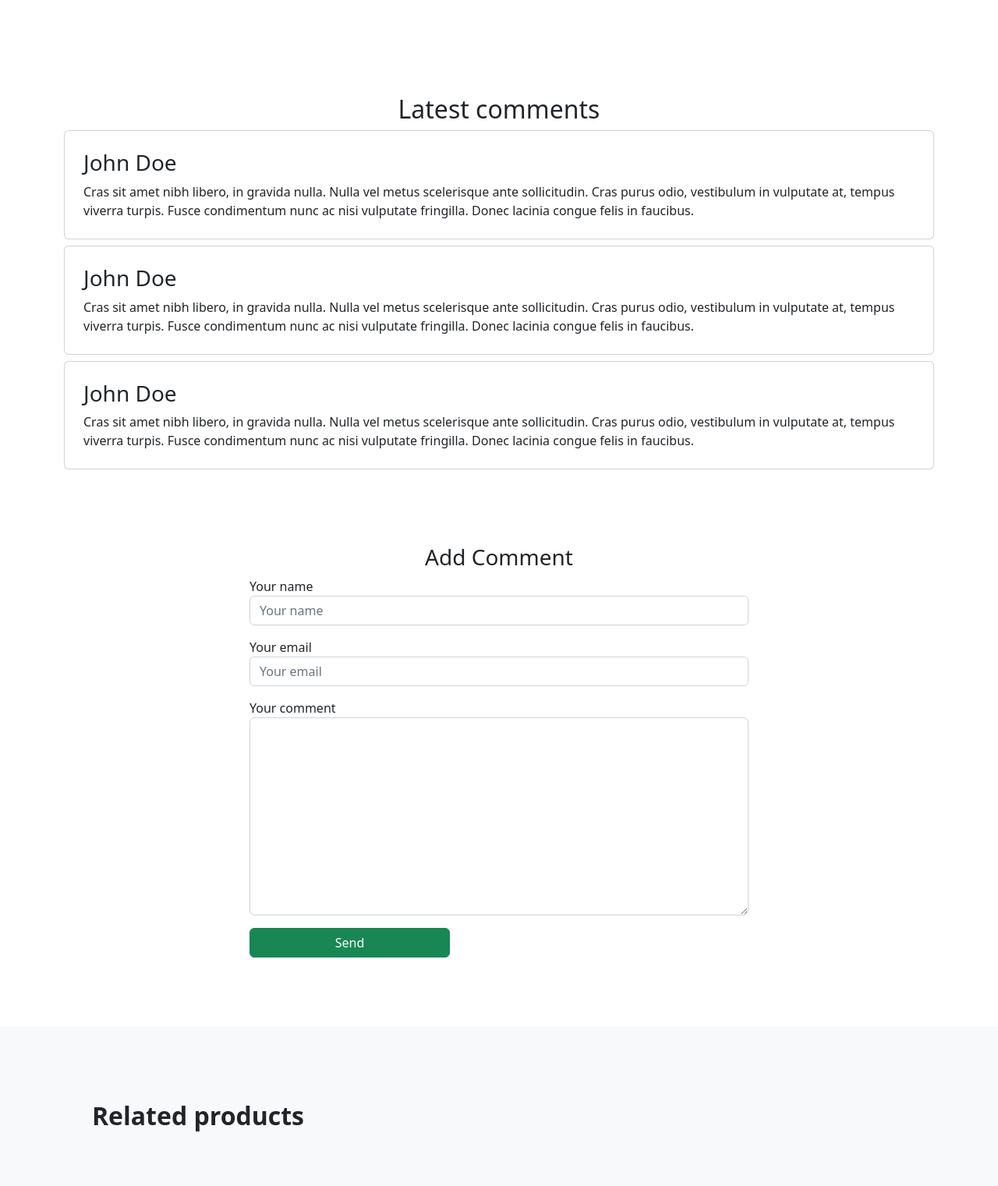
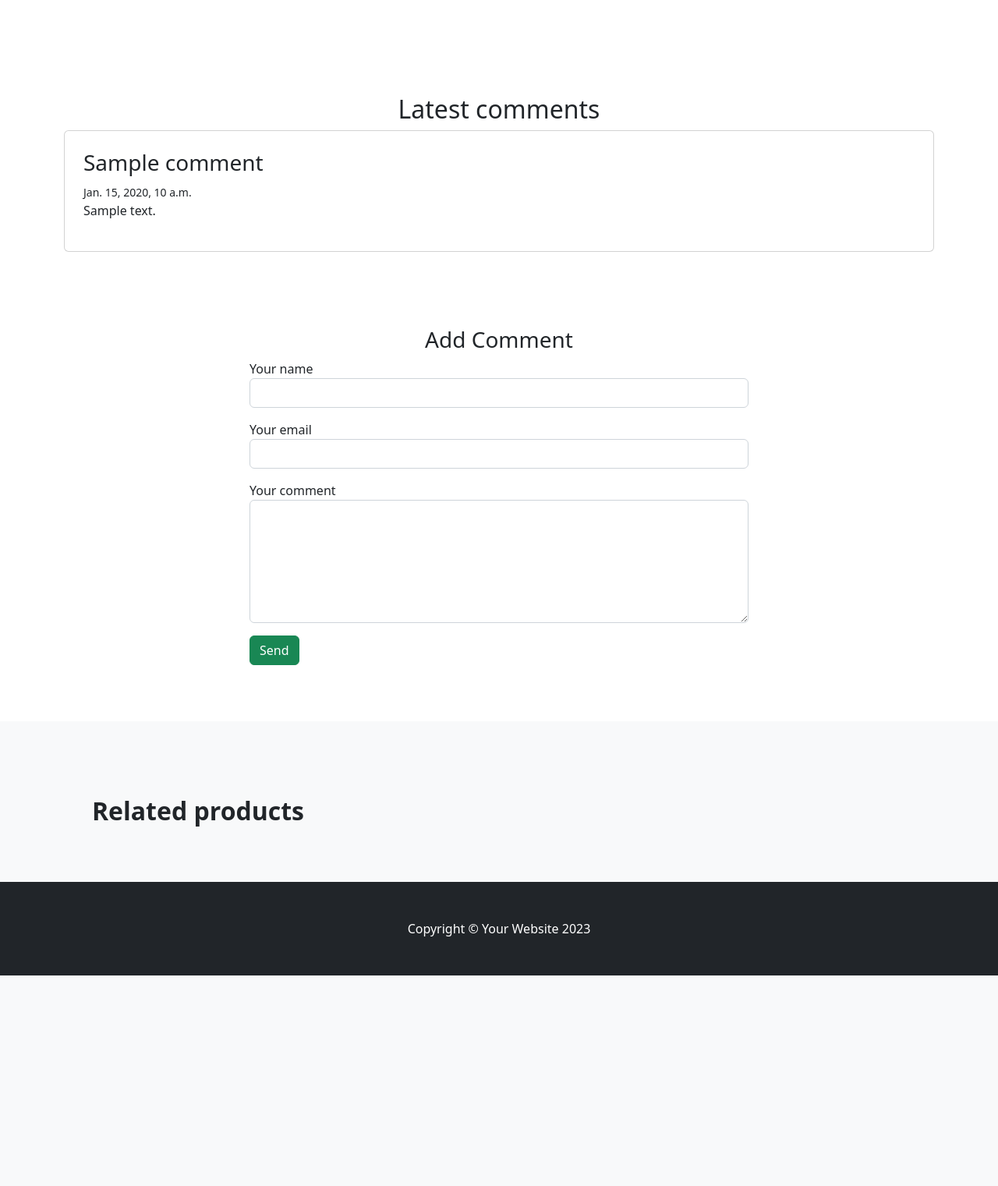
Before and after one commit to ex1ndle1/online-shop, a Django app: page /details/1/ in a window 1280 px wide. Shown: the part 649-2170 px from the top of the page at 78% size. After the commit the page ends 1900 px from the top, so only its background shows below. Run offline with Django 5.2, Linux system fonts and the light colour scheme; data comes from the database, SQL or seed files in the repository; both versions use the stored data as it was after the commit; tables that the repository leaves empty hold one stand-in row (values such as "Sample post"); some libraries are stand-ins or nearby versions.

Commit message:
added oreders and comments parts

```diff
--- a/app/forms.py
+++ b/app/forms.py
@@ -1,4 +1,4 @@
-from .models import Product, Category
+from .models import Product, Category, Comment
 from django import forms
 
 class ProductForm(forms.ModelForm):
@@ -13,3 +13,10 @@ class CategoryForm(forms.ModelForm):
      class Meta:
          model = Category
          fields = ['title']
+
+
+
+class CommentForm(forms.ModelForm):
+    class Meta:
+        model = Comment
+        fields = ['name', 'email', 'text']
--- a/app/templates/app/detail.html
+++ b/app/templates/app/detail.html
@@ -1,4 +1,4 @@
-{%load static%}
+{% load static %}
 <!DOCTYPE html>
 <html lang="en">
     <head>
@@ -7,26 +7,32 @@
         <meta name="description" content="" />
         <meta name="author" content="" />
         <title>Shop Item - Start Bootstrap Template</title>
-        <!-- Favicon-->
-        <link rel="icon" type="image/x-icon" href="assets/favicon.ico" />
+
         <!-- Bootstrap icons-->
         <link href="https://cdn.jsdelivr.net/npm/bootstrap-icons@1.5.0/font/bootstrap-icons.css" rel="stylesheet" />
-        <!-- Core theme CSS (includes Bootstrap)-->
-        <link href="{% static 'app/css/styles.css'%}" rel="stylesheet" />
+
+        <!-- Core theme CSS -->
+        <link href="{% static 'app/css/styles.css' %}" rel="stylesheet" />
     </head>
     <body>
+
         <!-- Navigation-->
         <nav class="navbar navbar-expand-lg navbar-light bg-light">
             <div class="container px-4 px-lg-5">
                 <a class="navbar-brand" href="#!">Start Bootstrap</a>
-                <button class="navbar-toggler" type="button" data-bs-toggle="collapse" data-bs-target="#navbarSupportedContent" aria-controls="navbarSupportedContent" aria-expanded="false" aria-label="Toggle navigation"><span class="navbar-toggler-icon"></span></button>
+                <button class="navbar-toggler" type="button" data-bs-toggle="collapse" data-bs-target="#navbarSupportedContent"
+                    aria-controls="navbarSupportedContent" aria-expanded="false" aria-label="Toggle navigation">
+                    <span class="navbar-toggler-icon"></span>
+                </button>
+
                 <div class="collapse navbar-collapse" id="navbarSupportedContent">
                     <ul class="navbar-nav me-auto mb-2 mb-lg-0 ms-lg-4">
                         <li class="nav-item"><a class="nav-link active" aria-current="page" href="#!">Home</a></li>
                         <li class="nav-item"><a class="nav-link" href="#!">About</a></li>
                         <li></li>
                         <li class="nav-item dropdown">
-                            <a class="nav-link dropdown-toggle" id="navbarDropdown" href="#" role="button" data-bs-toggle="dropdown" aria-expanded="false">Shop</a>
+                            <a class="nav-link dropdown-toggle" id="navbarDropdown" href="#" role="button" data-bs-toggle="dropdown"
+                                aria-expanded="false">Shop</a>
                             <ul class="dropdown-menu" aria-labelledby="navbarDropdown">
                                 <li><a class="dropdown-item" href="#!">All Products</a></li>
                                 <li><hr class="dropdown-divider" /></li>
@@ -35,142 +41,139 @@
                             </ul>
                         </li>
                     </ul>
+
                     <form class="d-flex">
                         <input type="text" class="form-contro">
                         <button class="btn btn-outline-dark" type="submit">
-                            <i class="bi-search-fill me-1"></i>
-                            Search
-
+                            <i class="bi-search-fill me-1"></i> Search
                         </button>
                     </form>
                 </div>
             </div>
         </nav>
+
         <!-- Product section-->
         <section class="py-5">
-
-
             <div class="container px-4 px-lg-5 my-5">
                 <div class="row gx-4 gx-lg-5 align-items-center">
-                    <div class="col-md-6"><img class="card-img-top mb-5 mb-md-0" src="{{product.image.url}}" alt="..." /></div>
+                    <div class="col-md-6">
+                        <img class="card-img-top mb-5 mb-md-0" src="{{ product.image.url }}" alt="..." />
+                    </div>
+
                     <div class="col-md-6">
                         <div class="small mb-1">Rating: 124 </div>
-                        <h1 class="display-5 fw-bolder">{{product.name}}</h1>
+                        <h1 class="display-5 fw-bolder">{{ product.name }}</h1>
+
                         <div class="fs-5 mb-5">
-                            <span class="text-decoration-line-through">{{product.price}}</span>
-                            <span>{{product.discounted_price}}</span>
+                            <span class="text-decoration-line-through">{{ product.price }}</span>
+                            <span>{{ product.discounted_price }}</span>
                         </div>
-                        <p class="lead">{{product.description}}</p>
+
+                        <p class="lead">{{ product.description }}</p>
+
                         <div class="d-flex">
                             <form>
                                 <div class="form-group">
                                     <h2>Place an order</h2>
                                 </div>
+
                                 <div class="form-group mb-3">
-                                  <label for="formGroupExampleInput">Your name</label>
-                                  <input type="text" class="form-control"  placeholder="Your name">
-                                </div>
-                                <div class="form-group mb-3">
-                                  <label for="formGroupExampleInput2">Your phone</label>
-                                  <input type="text" class="form-control" placeholder="Your phone">
+                                    <label>Your name</label>
+                                    <input type="text" class="form-control" placeholder="Your name">
                                 </div>
 
+                                <div class="form-group mb-3">
+                                    <label>Your phone</label>
+                                    <input type="text" class="form-control" placeholder="Your phone">
+                                </div>
 
+                                <div class="form-group mb-3">
+                                    <input type="text" class="btn btn-success" value="Send">
+                                </div>
+                            </form>
+                        </div>
 
-                                  <div class="form-group mb-3">
-
-                                    <input type="text" class="btn btn-success" value="Send">
-                                  </div>
-                              </form>
-
-                        </div>
                     </div>
                 </div>
             </div>
         </section>
 
+        <!-- COMMENTS SECTION -->
         <div class="container mt-4 mb-4">
             <div class="row">
+
+                <!-- COMMENTS LIST -->
                 <div class="col-12">
                     <div class="text-center">
                         <h2>Latest comments</h2>
                     </div>
 
+                    {% for c in comments %}
                     <div class="media card p-4 mt-2">
                         <div class="media-body">
-                          <h3 class="mt-0">John Doe</h3>
-                          Cras sit amet nibh libero, in gravida nulla. Nulla vel metus scelerisque ante sollicitudin. Cras purus odio, vestibulum in vulputate at, tempus viverra turpis. Fusce condimentum nunc ac nisi vulputate fringilla. Donec lacinia congue felis in faucibus.
+                            <h3 class="mt-0">{{ c.name }}</h3>
+                            <small>{{ c.created_at }}</small>
+                            <p>{{ c.text }}</p>
                         </div>
                     </div>
-
-                    <div class="media card p-4 mt-2">
-                        <div class="media-body">
-                          <h3 class="mt-0">John Doe</h3>
-                          Cras sit amet nibh libero, in gravida nulla. Nulla vel metus scelerisque ante sollicitudin. Cras purus odio, vestibulum in vulputate at, tempus viverra turpis. Fusce condimentum nunc ac nisi vulputate fringilla. Donec lacinia congue felis in faucibus.
-                        </div>
-                    </div>
-
-                    <div class="media card p-4 mt-2">
-                        <div class="media-body">
-                          <h3 class="mt-0">John Doe</h3>
-                          Cras sit amet nibh libero, in gravida nulla. Nulla vel metus scelerisque ante sollicitudin. Cras purus odio, vestibulum in vulputate at, tempus viverra turpis. Fusce condimentum nunc ac nisi vulputate fringilla. Donec lacinia congue felis in faucibus.
-                        </div>
-                    </div>
-
+                    {% empty %}
+                    <p class="text-center mt-3">No comments yet.</p>
+                    {% endfor %}
                 </div>
 
+                <!-- ADD COMMENT FORM -->
                 <div class="col-8 offset-2 mt-5">
-
-                    <div class=" p-5">
+                    <div class="p-5">
                         <div class="text-center">
                             <h3>Add Comment</h3>
                         </div>
 
-                    <form>
-                        <div class="form-group mb-3">
-                          <label for="formGroupExampleInput">Your name</label>
-                          <input type="text" class="form-control"  placeholder="Your name">
-                        </div>
-                        <div class="form-group mb-3">
-                          <label for="formGroupExampleInput2">Your email</label>
-                          <input type="text" class="form-control" placeholder="Your email">
-                        </div>
+                        <form method="POST">
+                            {% csrf_token %}
 
-                        <div class="form-group mb-3">
-                            <label for="formGroupExampleInput2">Your comment</label>
-                           <textarea name="" class="form-control" id="" cols="30" rows="10"></textarea>
-                          </div>
+                            <div class="form-group mb-3">
+                                <label>Your name</label>
+                                <input type="text" name="name" class="form-control" required>
+                            </div>
 
-                          <div class="form-group mb-3">
+                            <div class="form-group mb-3">
+                                <label>Your email</label>
+                                <input type="email" name="email" class="form-control" required>
+                            </div>
 
-                            <input type="text" class="btn btn-success" value="Send">
-                          </div>
-                      </form>
+                            <div class="form-group mb-3">
+                                <label>Your comment</label>
+                                <textarea name="text" class="form-control" rows="6" required></textarea>
+                            </div>
+
+                            <button class="btn btn-success" type="submit">Send</button>
+                        </form>
 
                     </div>
+                </div>
 
-                </div>
             </div>
         </div>
-        <!-- Related items section-->
+
+        <!-- Related items -->
         <section class="py-5 bg-light">
             <div class="container px-4 px-lg-5 mt-5">
                 <h2 class="fw-bolder mb-4">Related products</h2>
                 <div class="row gx-4 gx-lg-5 row-cols-2 row-cols-md-3 row-cols-xl-4 justify-content-center">
 
-
-
-
                 </div>
             </div>
         </section>
-        <!-- Footer-->
+
+        <!-- Footer -->
         <footer class="py-5 bg-dark">
-            <div class="container"><p class="m-0 text-center text-white">Copyright &copy; Your Website 2023</p></div>
+            <div class="container">
+                <p class="m-0 text-center text-white">Copyright &copy; Your Website 2023</p>
+            </div>
         </footer>
-        <!-- Bootstrap core JS-->
+
+        <!-- Bootstrap JS -->
         <script src="https://cdn.jsdelivr.net/npm/bootstrap@5.2.3/dist/js/bootstrap.bundle.min.js"></script>
-        <!-- Core theme JS-->
-        <script src="js/scripts.js"></script>
+
     </body>
 </html>
--- a/app/urls.py
+++ b/app/urls.py
@@ -2,7 +2,7 @@
 from django.contrib import admin
 from django.urls import path,include
 
-from .views import index,detail,create_product,delete_product,create_category,product_update
+from .views import index,detail,create_product,delete_product,create_category,product_update,info
 
 app_name = 'app'
 urlpatterns = [
@@ -11,5 +11,6 @@ urlpatterns = [
     path('details/<int:product_id>/', detail, name='detail'),
     path('create_product/',create_product, name='create_product'),
     path('create_category/',create_category, name='create_category'),
-    path('product_update/', product_update, name='product_update' )
+    path('product_update/', product_update, name='product_update' ),
+    path('info/',info, name='info')
 ]
--- a/app/views.py
+++ b/app/views.py
@@ -1,10 +1,34 @@
 from django.shortcuts import render,get_object_or_404,redirect
 
-from .models import Category,Product
-from .forms import ProductForm,CategoryForm
+from .models import Category,Product,Comment
+
+from .forms import ProductForm,CategoryForm,CommentForm
 
 # Create your views here.
 def index(request):
+    # search_query = request.GET.get('q','')
+    # filter_type = request.GET.get('filter_type','')
+
+    # categories = Category.objects.all()
+
+    # if category_id:
+    #     products = Product.objects.filter(category = category_id)
+    # else:
+    #     products = Product.objects.all()
+
+    # if search_query:
+    #     products = products.filter(Q(name__icontains = search_query) | Q(description__icontains=search_query))
+
+
+    # if filter_type == 'expensive':
+    #     products = products.order_by('-price')
+
+    # elif filter_type == 'cheap':
+    #     products = products.order_by('price')
+
+    # else:
+    #     products = Product.objects.all()
+
     category = Category.objects.all()
     product = Product.objects.all()
     context = {
@@ -16,9 +40,19 @@ def index(request):
 
 
 def detail(request, product_id):
-    product = get_object_or_404(Product, id = product_id)
-    return render(request, 'app/detail.html', {'product':product})
+    product = get_object_or_404(Product, id=product_id)
 
+    if request.method == "POST":
+        form = CommentForm(request.POST)
+        if form.is_valid():
+            comment = form.save(commit=False)
+            comment.product = product
+            comment.save()
+            return redirect('app:detail', product_id=product.id)
+    else:
+        form = CommentForm()
+    comments = product.comments.all()
+    return render(request, 'app/detail.html', {'product': product,'comments': comments,'form': form})
 
 
 def create_product(request):
@@ -35,6 +69,7 @@ def create_product(request):
     return render(request, 'app/create_product.html', {'form': form, 'categories':category})
 
 
+
 def delete_product(request):
 
     if request.method == 'POST':
@@ -46,6 +81,8 @@ def delete_product(request):
 
     return render(request, 'app/delete_product.html')
 
+
+# def create_product(request)
 
 
 def product_update(request):
@@ -65,9 +102,11 @@ def product_update(request):
             form = ProductForm(request.POST, request.FILES, instance=product) #yangi productni yaratishni orniga, uni edit qilish uchun instanveni ishlatdim
             if form.is_valid():
                 form.save()
-                return redirect('app:product_update')
+                return redirect('app:index')
 
     return render(request, 'app/product_update.html', {'product': product, 'form': form})
+
+
 
 def create_category(request):
     if request.method == 'POST':
@@ -80,3 +119,10 @@ def create_category(request):
         form = CategoryForm()
 
     return render(request, 'app/create_category.html', {'form': form})
+
+
+
+
+def info(request):
+    product =  Product.objects.all()
+    return render(request, 'app/info.html' , {'products':product})
```
Also changed, not shown: app/models.py (+12 -0 lines), app/templates/app/info.html (added, +42 -0 lines), config/settings.py (+8 -3 lines), app/migrations/0010_comment.py (added), db.sqlite3, product/1581b6c79528258a3a2cccdc7b69ede2.jpg (added), product/61zwK7mmLtL_W8QGPyS.jpg (added), 1 other file.
